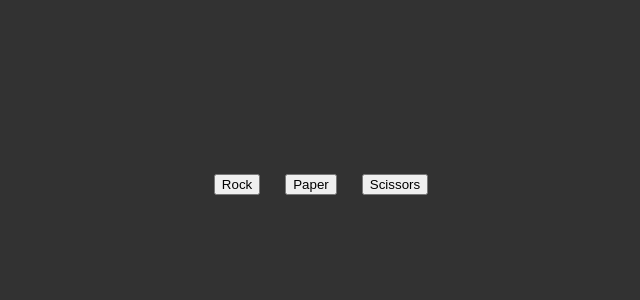
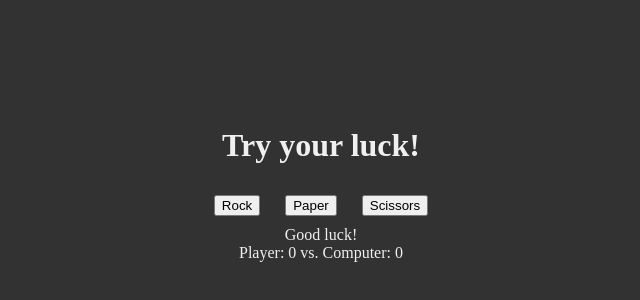
Before and after one commit to ajwjung/rock-paper-scissors, a plain HTML site: page index.html in a window 1280 px wide. Shown: the part 224-524 px from the top of the page, without its empty margins (319-959 px from the left). Drawn offline with Linux system fonts and the light colour scheme.

Commit message:
Add welcome text

```diff
--- a/index.html
+++ b/index.html
@@ -11,16 +11,18 @@
 
     <body>
         <div class="container">
+            <div class="welcome">
+                <h1>Try your luck!</h1>
+            </div>
+
             <div class="btns">
                 <button id="rock">Rock</button>
                 <button id="paper">Paper</button>
                 <button id="scissors">Scissors</button>
             </div>
 
-            <div class="text">
-                <div class="results"></div>
-                <div class="scores"></div>
-            </div>
+            <div class="results">Good luck!</div>
+            <div class="scores">Player: 0 vs. Computer: 0</div>
         </div>
     </body>
 </html>
```
